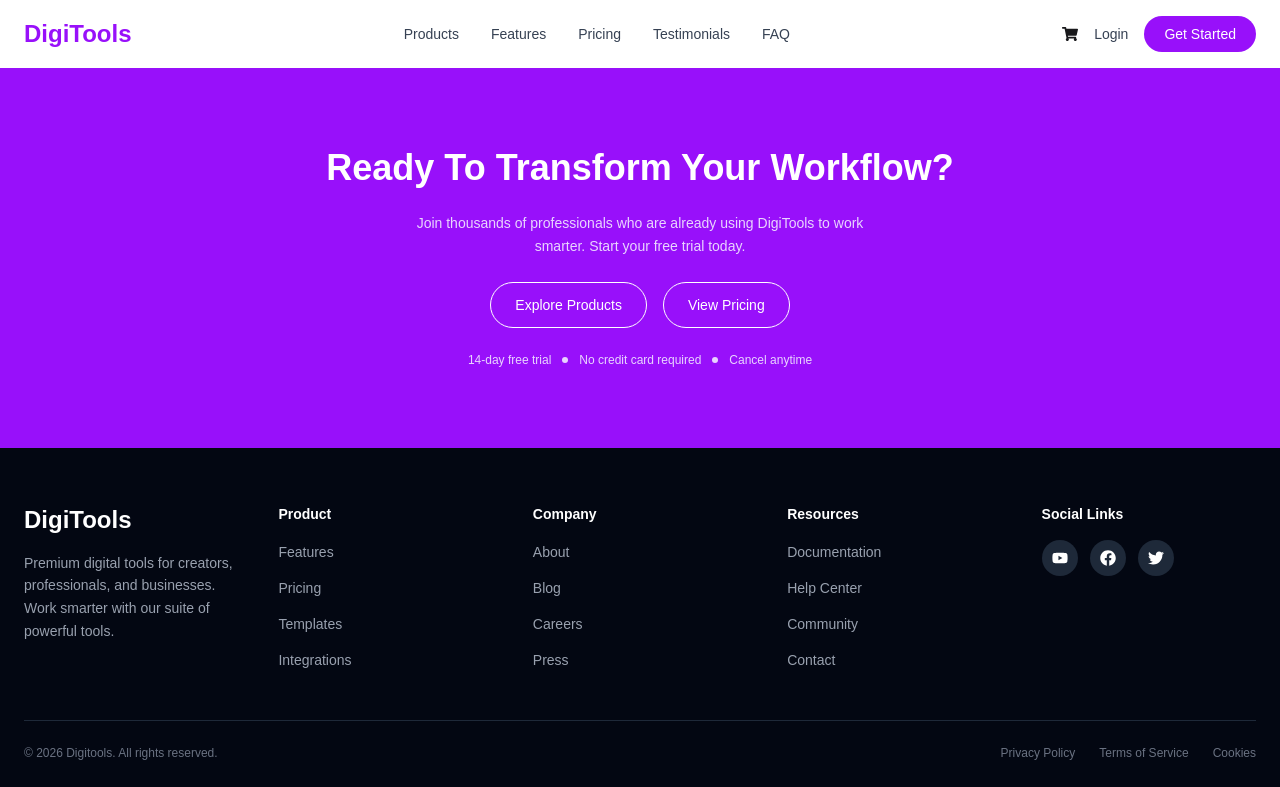
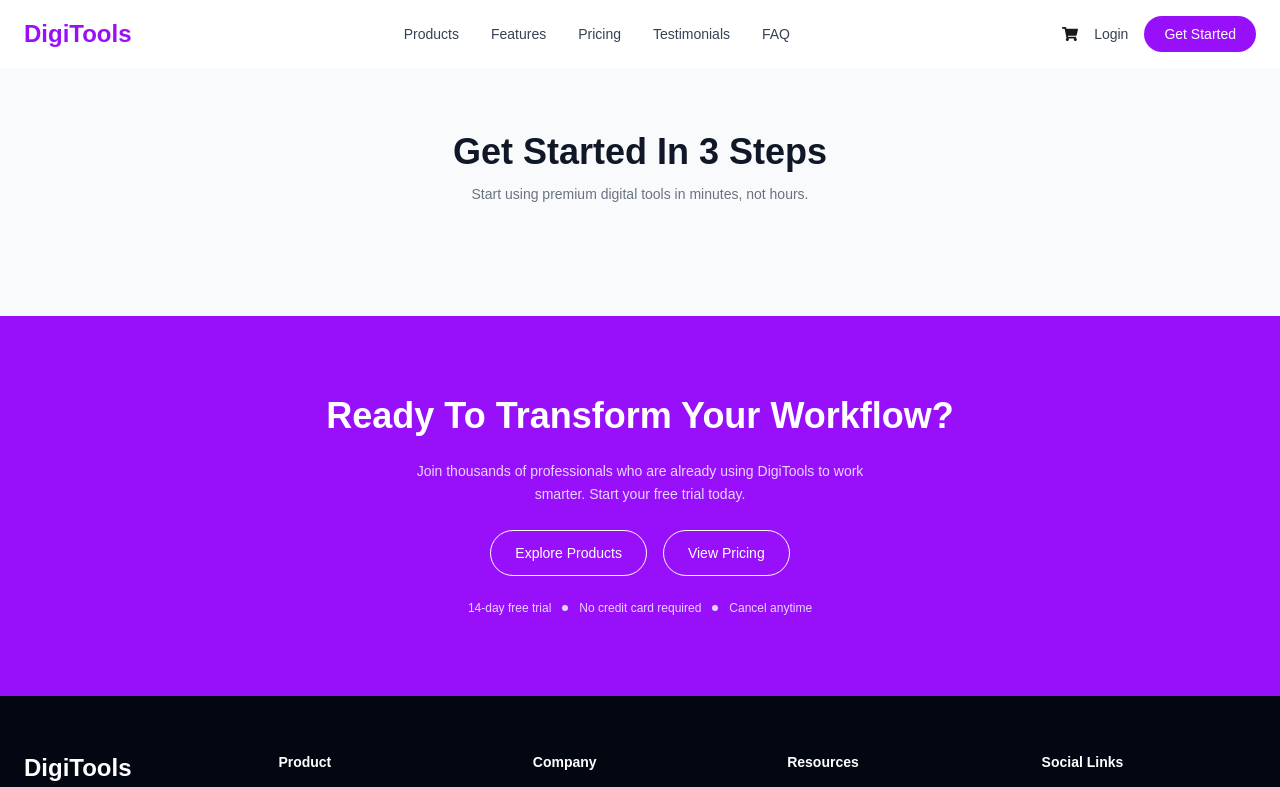
Before and after one commit to asif404-error/my-sixth-assignment, a React (Vite) app: page / in a window 1280 px wide. Shown: the top 787 px of the page. Built offline with nearby package versions, Linux system fonts and the light colour scheme.

Commit message:
Get Started in 3 steps (First Div) Completed.

```diff
--- a/src/App.jsx
+++ b/src/App.jsx
@@ -3,6 +3,7 @@ import "./App.css";
 import Navbar from "./components/navbar/Navbar";
 import Footer from "./components/footer/Footer";
 import Workflow from "./components/optionalPart/Workflow";
+import Steps from "./components/steps3Section/Steps";
 
 function App() {
   const [cart] = useState([]);
@@ -10,6 +11,7 @@ function App() {
   return (
     <>
       <Navbar cartCount={cart} />
+      <Steps />
       <Workflow />
       <Footer />
     </>
--- a/src/components/steps3Section/Steps.jsx
+++ b/src/components/steps3Section/Steps.jsx
@@ -1,11 +1,12 @@
-import React from 'react';
+import React from "react";
 
 const steps = [
   {
     number: "01",
     icon: "https://i.ibb.co.com/JwkLWK5x/user.png",
     title: "Create Account",
-    description: "Sign up for free in seconds. No credit card required to get started.",
+    description:
+      "Sign up for free in seconds. No credit card required to get started.",
   },
   {
     number: "02",
@@ -22,11 +23,20 @@ const steps = [
 ];
 
 const Steps = () => {
-    return (
-        <div>
-
+  return (
+    <section className="bg-gray-50 px-6 py-16">
+      <div className="max-w-7xl mx-auto">
+        <div className="text-center mb-12">
+          <h2 className="text-3xl md:text-4xl font-bold text-gray-900 mb-3">
+            Get Started In 3 Steps
+          </h2>
+          <p className="text-sm text-gray-500">
+            Start using premium digital tools in minutes, not hours.
+          </p>
         </div>
-    );
+      </div>
+    </section>
+  );
 };
 
 export default Steps;
```
